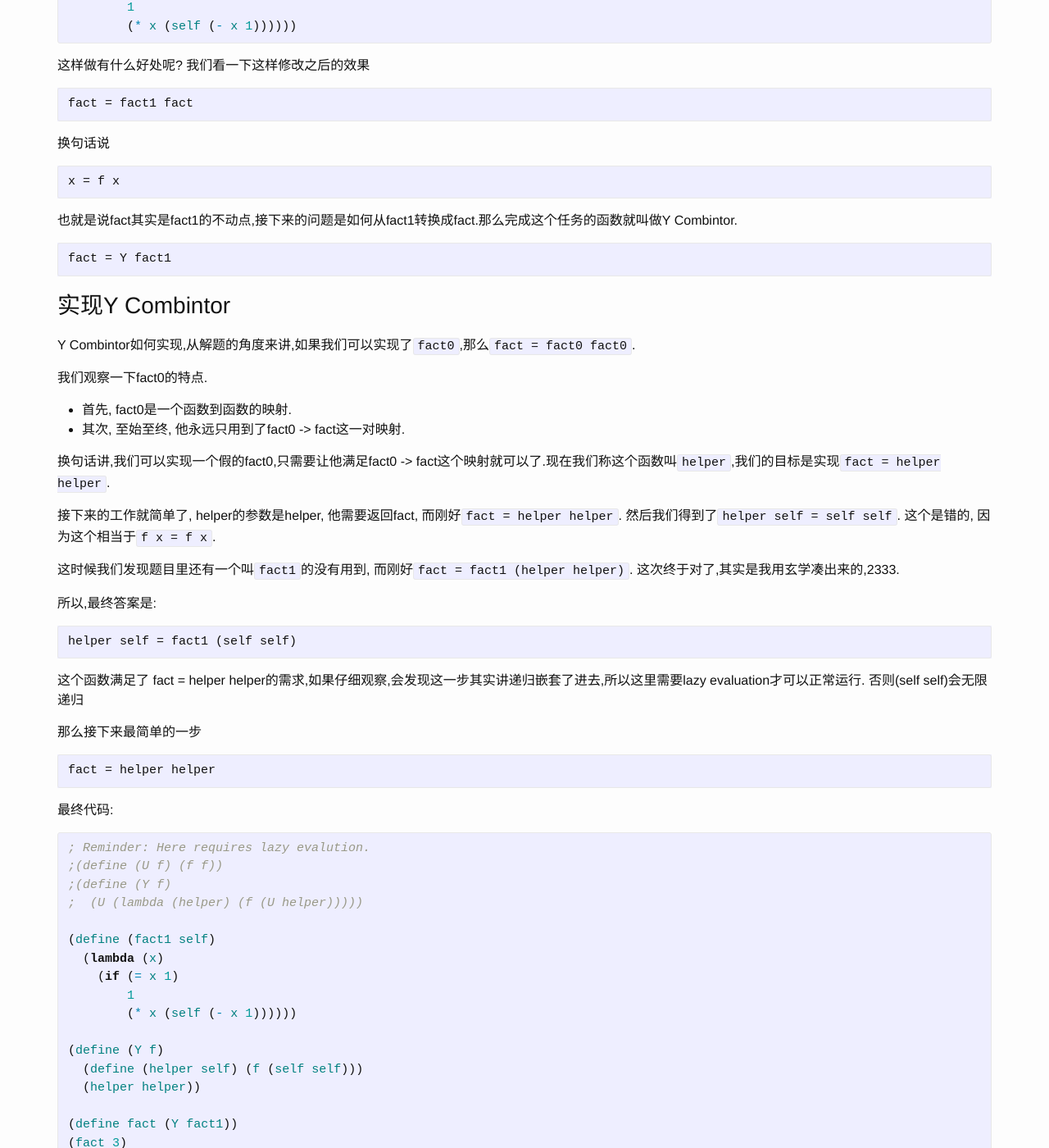
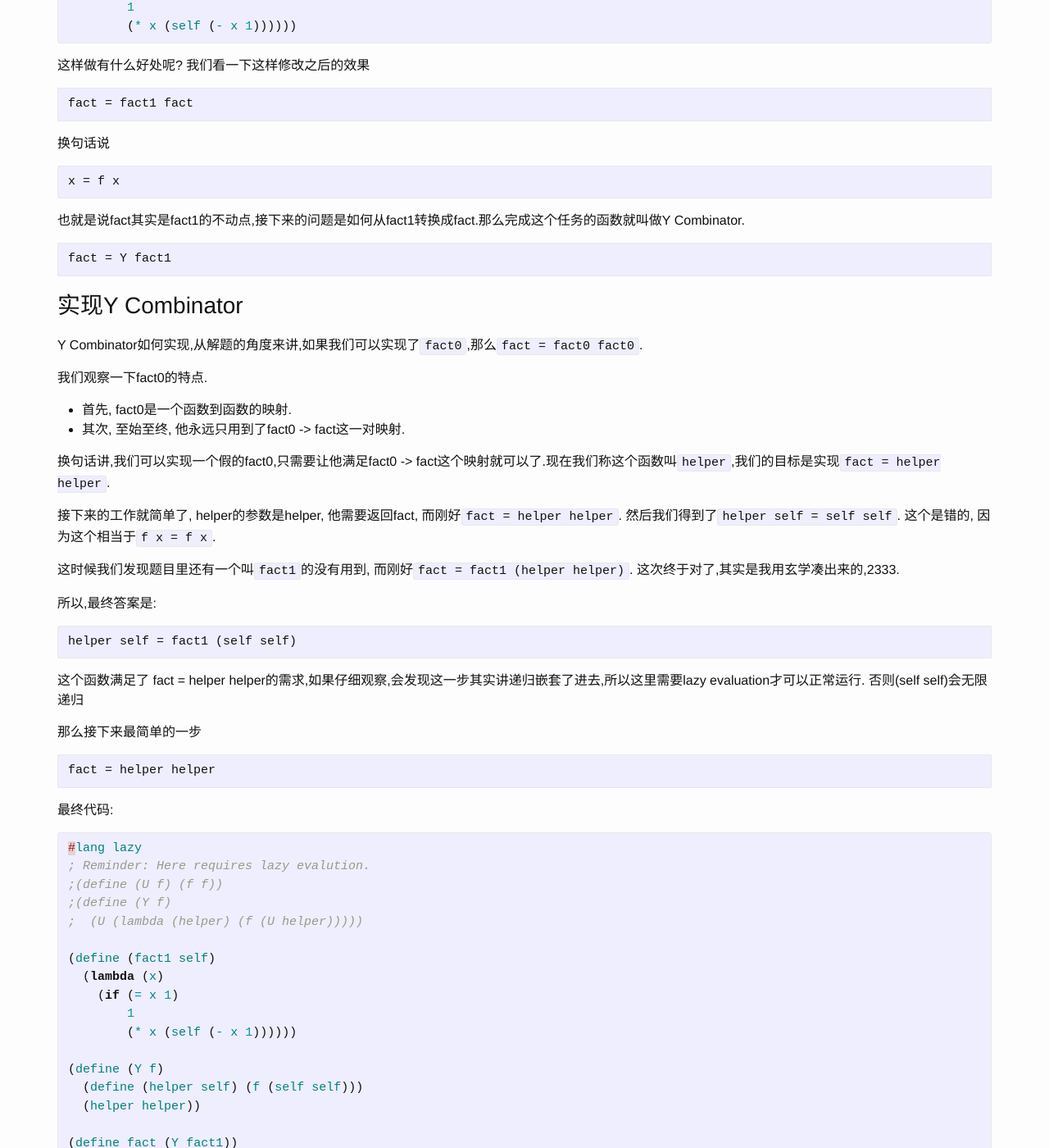
Before and after one commit to FiveEyes/FiveEyes.github.io, a Jekyll site: the page built from _posts/2018-04-07-Y-Combinator.md, in a window 1280 px wide and 1400 px high, scrolled down 1320 px. Shown: the whole window at 82% size. Built offline with Jekyll 4.4.1, drawn with Linux system fonts in a browser that asks for light colours.

Commit message:
Update 2018-04-07-Y-Combinator.md

````diff
--- a/_posts/2018-04-07-Y-Combinator.md
+++ b/_posts/2018-04-07-Y-Combinator.md
@@ -64,13 +64,13 @@ fact = fact1 fact
 ```
 x = f x
 ```
-也就是说fact其实是fact1的不动点,接下来的问题是如何从fact1转换成fact.那么完成这个任务的函数就叫做Y Combintor.
+也就是说fact其实是fact1的不动点,接下来的问题是如何从fact1转换成fact.那么完成这个任务的函数就叫做Y Combinator.
 ```
 fact = Y fact1
 ```
 
-## 实现Y Combintor
-Y Combintor如何实现,从解题的角度来讲,如果我们可以实现了```fact0```,那么```fact = fact0 fact0```.
+## 实现Y Combinator
+Y Combinator如何实现,从解题的角度来讲,如果我们可以实现了```fact0```,那么```fact = fact0 fact0```.
 
 我们观察一下fact0的特点.
   * 首先, fact0是一个函数到函数的映射.
@@ -96,7 +96,7 @@ fact = helper helper
 
 最终代码:
 {% highlight lisp %}
-
+#lang lazy
 ; Reminder: Here requires lazy evalution.
 ;(define (U f) (f f))
 ;(define (Y f)
````
